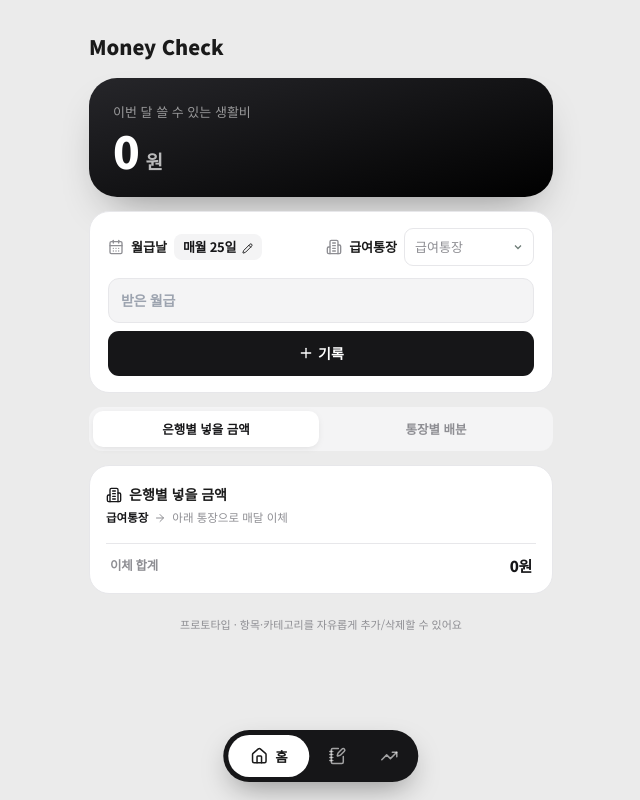
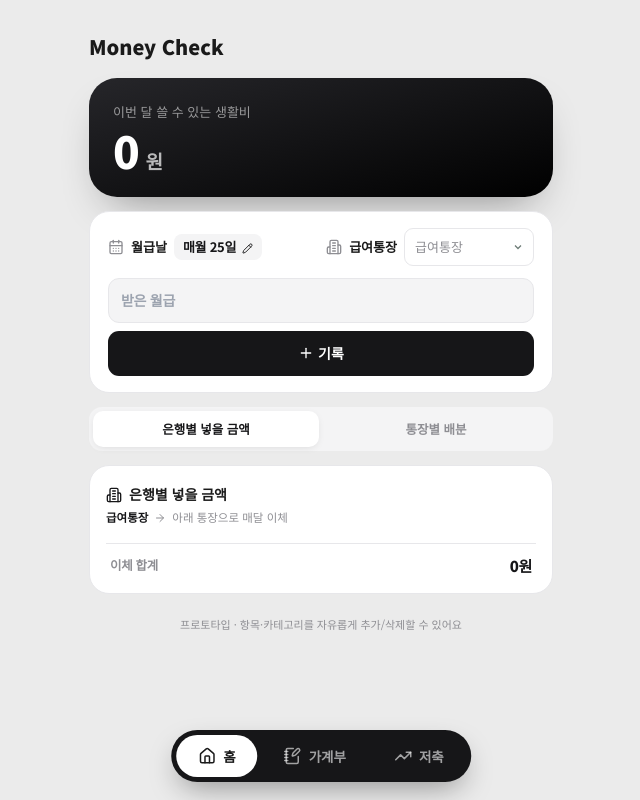
Before and after one commit to rabbit151409-stack/money-check, a React (Vite) app in the folder money-check/: page / in a window 1280 px wide. Shown: the whole page, without its empty margins (319-959 px from the left). Built offline with nearby package versions, Linux system fonts and the light colour scheme.

Commit message:
Update App.jsx

```diff
--- a/money-check/src/App.jsx
+++ b/money-check/src/App.jsx
@@ -692,9 +692,9 @@ export default function App() {
         {[["home", "홈", Home], ["ledger", "가계부", NotebookPen], ["savings", "저축", TrendingUp]].map(([p, label, Icon]) => {
           const active = page === p;
           return (
-            <button key={p} onClick={() => setPage(p)} className={`tap nav-btn${active ? "" : " inactive"}`} style={{
+            <button key={p} onClick={() => setPage(p)} className="tap nav-btn" style={{
               background: active ? "#FFFFFF" : "transparent", color: active ? C.ink : "rgba(255,255,255,0.6)" }}>
-              <Icon size={18} /> {active && <span style={{ whiteSpace: "nowrap" }}>{label}</span>}
+              <Icon size={18} /> <span style={{ whiteSpace: "nowrap" }}>{label}</span>
             </button>
           );
         })}
```
